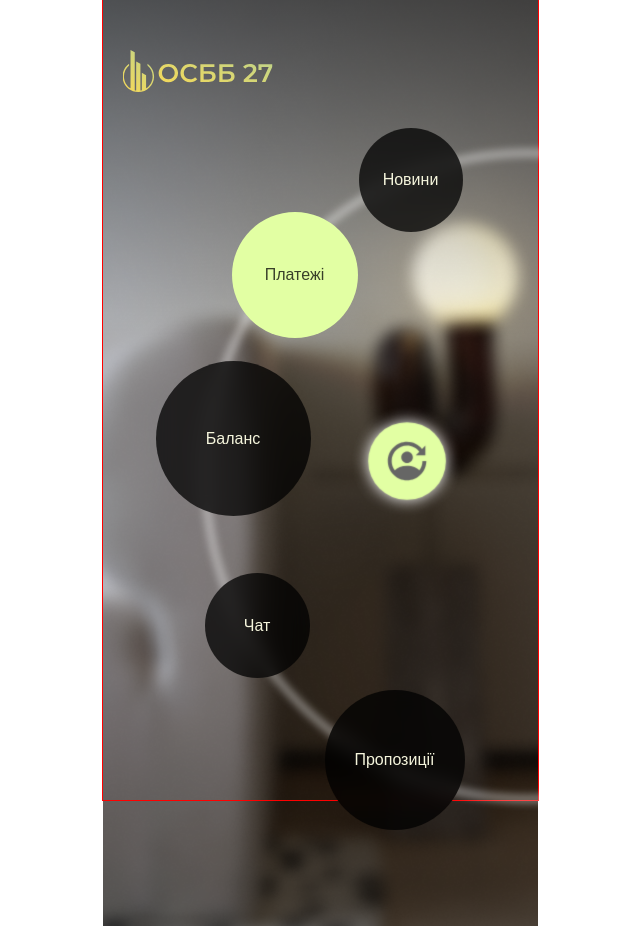
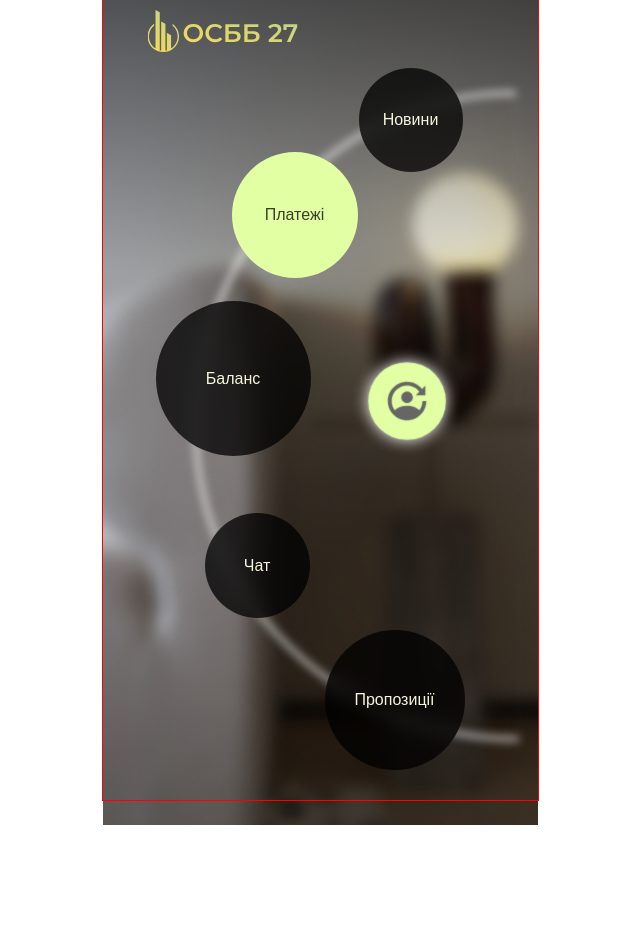
Before and after one commit to irapanch/baseline, a Next.js app: page / in a window 1280 px wide. Shown: the whole page, without its empty margins (320-960 px from the left). After the commit the page ends 825 px from the top, so only its background shows below. Built offline with nearby package versions, Linux system fonts and the light colour scheme; a web font is replaced by a local one.

Commit message:
fix container home page

```diff
--- a/src/components/Header/Header.module.css
+++ b/src/components/Header/Header.module.css
@@ -4,7 +4,7 @@
   top: 0;
   left: 50%;
   transform: translateX(-50%);
-  width: 100%;
+  width: 385px;
   max-width: 435px;
-  padding: 50px 20px 0 20px;
+  padding: 10px 20px 0 20px;
 }
--- a/src/components/ui/MainPage/MainPaige.module.css
+++ b/src/components/ui/MainPage/MainPaige.module.css
@@ -3,7 +3,8 @@
   background: url("/images/image.png") no-repeat center center / cover;
   width: 100%;
   max-width: 435px;
-  min-height: 926px;
+  min-height: 825px;
+  /* min-height: 100vh; */
   margin: 0 auto;
 }
 
@@ -21,27 +22,31 @@
   width: 100%;
   height: 100vh;
   color: beige;
+  /* clip-path: inset(0 50px 0 0); */
 }
 .list::before {
   content: "";
-  border-radius: 50%;
+  border-radius: 99% 1% 0% 100% / 52% 49% 51% 48%;
+
   border: 6px solid rgba(255, 255, 255, 0.75);
+
+  border-right: none;
 
   opacity: 0.75;
   filter: blur(4px);
 
   position: absolute;
-  top: 150px;
+  top: 90px;
   right: 50%;
-  transform: translateX(82%);
-  width: 652px;
+  transform: translateX(61%);
+  width: 326px;
   height: 652px;
-  overflow-x: hidden;
+  /* overflow-x: hidden; */
 }
 .li1 {
   position: absolute;
   right: 60px;
-  top: 128px;
+  top: 68px;
   width: 104px;
   height: 104px;
   background: rgba(0, 0, 0, 0.75);
@@ -55,7 +60,7 @@
 .li2 {
   position: absolute;
   right: 165px;
-  top: 212px;
+  top: 152px;
   width: 126px;
   height: 126px;
   background: #e2ffa3;
@@ -69,7 +74,7 @@
 .li3 {
   position: absolute;
   right: 212px;
-  top: 361px;
+  top: 301px;
   width: 155px;
   height: 155px;
   background: rgba(0, 0, 0, 0.75);
@@ -82,7 +87,7 @@
 .li4 {
   position: absolute;
   right: 213px;
-  top: 573px;
+  top: 513px;
   width: 105px;
   height: 105px;
   background: rgba(0, 0, 0, 0.75);
@@ -95,7 +100,7 @@
 .li5 {
   position: absolute;
   right: 58px;
-  top: 690px;
+  top: 630px;
   width: 140px;
   height: 140px;
   background: rgba(0, 0, 0, 0.75);
@@ -108,7 +113,7 @@
 .li6 {
   position: absolute;
   right: 79px;
-  top: 424px;
+  top: 364px;
   width: 74px;
   height: 74px;
   background: #e2ffa3;
```
